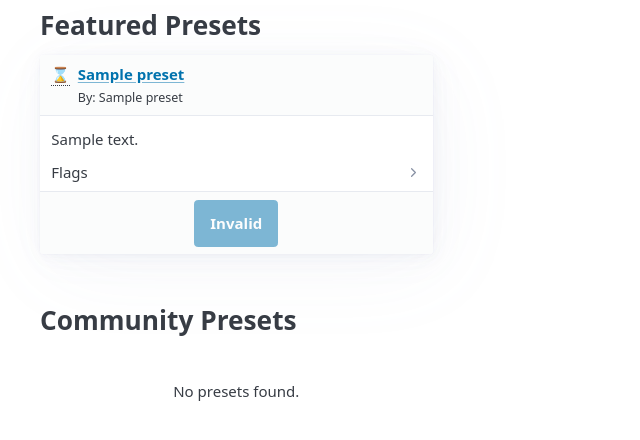
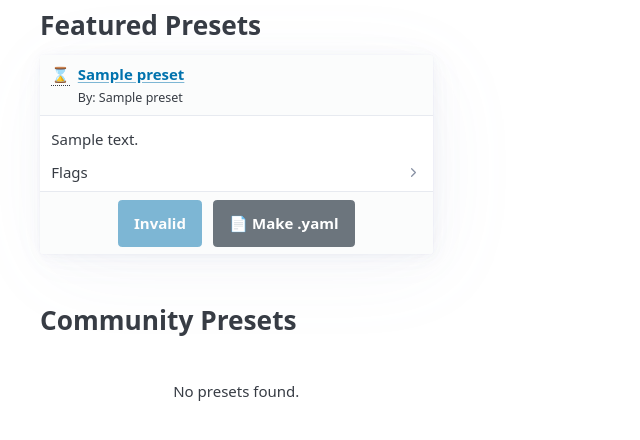
Before and after one commit to wrjones104/seedbot2000, a Django app: page /presets/ in a window 1280 px wide. Shown: the part 219-659 px from the top of the page, without its empty margins (0-640 px from the left). Run offline with Django 5.2, Linux system fonts and the light colour scheme; tables that the repository leaves empty hold one stand-in row (values such as "Sample post"); some libraries are stand-ins or nearby versions.

Commit message:
feat: Add 'Make .yaml' button to preset cards
This commit introduces a new feature that allows users to download an AP YAML file for any preset directly from the preset card. A 'Make .yaml' button has been added to the preset cards on the 'all presets', 'my profile', and 'preset detail' views. When clicked, this button generates and serves a YAML file based on the preset's flags, with the `treasuresanity` option set to `on_with_additional_gating`.

```diff
--- a/static/css/custom.css
+++ b/static/css/custom.css
@@ -54,6 +54,11 @@ button,
 .btn-red {
   --pico-background-color: #c62828;
   --pico-border-color: #c62828;
+  --pico-color: #ffffff;
+}
+.btn-gray {
+  --pico-background-color: #6c757d;
+  --pico-border-color: #6c757d;
   --pico-color: #ffffff;
 }
 
--- a/templates/webapp/_preset_card.html
+++ b/templates/webapp/_preset_card.html
@@ -63,6 +63,8 @@
         >
         {% if preset.validation_status == 'VALID' %}Roll Seed{% else %}Invalid{% endif %}</button>
 
+        <a href="{% url 'make-yaml' preset.pk %}" role="button" class="btn-gray">📄 Make .yaml</a>
+
         {% if preset.creator_id == user_discord_id %}
             <a href="{% url 'preset-update' preset.pk %}" role="button" class="btn-orange">Edit</a>
         {% endif %}
--- a/webapp/urls.py
+++ b/webapp/urls.py
@@ -14,6 +14,7 @@ urlpatterns = [
     path('<path:pk>/toggle-feature/', views.toggle_feature_view, name='toggle-feature'),
     path('<path:pk>/toggle-favorite/', views.toggle_favorite_view, name='toggle-favorite'),
     path('<path:pk>/roll/', views.roll_seed_dispatcher_view, name='roll-seed'),
+    path('<path:pk>/make-yaml/', views.make_yaml_view, name='make-yaml'),
     path('<path:pk>/', views.preset_detail_view, name='preset-detail'),
     path('preset-status/<path:pk>/', views.preset_status_view, name='preset-status'),
 ]
--- a/webapp/views.py
+++ b/webapp/views.py
@@ -6,7 +6,7 @@ from django.conf import settings
 from django.shortcuts import render, get_object_or_404, redirect
 from django.core.exceptions import PermissionDenied
 from django.db.models import Q, Count
-from django.http import JsonResponse, Http404
+from django.http import JsonResponse, Http404, HttpResponse
 from django.views.decorators.csrf import csrf_exempt
 from django.views.decorators.http import require_POST
 from allauth.socialaccount.models import SocialAccount
@@ -309,6 +309,24 @@ def toggle_favorite_view(request, pk):
     except Exception as e:
         return JsonResponse({'status': 'error', 'message': str(e)}, status=500)
 
+def make_yaml_view(request, pk):
+    preset = get_object_or_404(Preset, pk=pk)
+
+    with open(os.path.join(settings.BASE_DIR, 'data', 'template.yaml'), 'r') as f:
+        template_content = f.read()
+
+    # Replace placeholders
+    yaml_content = template_content.replace('flags', preset.flags)
+    yaml_content = yaml_content.replace('ts_option', 'on_with_additional_gating')
+
+    # Generate a filename
+    filename = f"{preset.preset_name.replace(' ', '_')}.yaml"
+
+    response = HttpResponse(yaml_content, content_type='application/x-yaml')
+    response['Content-Disposition'] = f'attachment; filename="{filename}"'
+
+    return response
+
 def roll_seed_dispatcher_view(request, pk):
     try:
         if request.method != 'POST':
```
